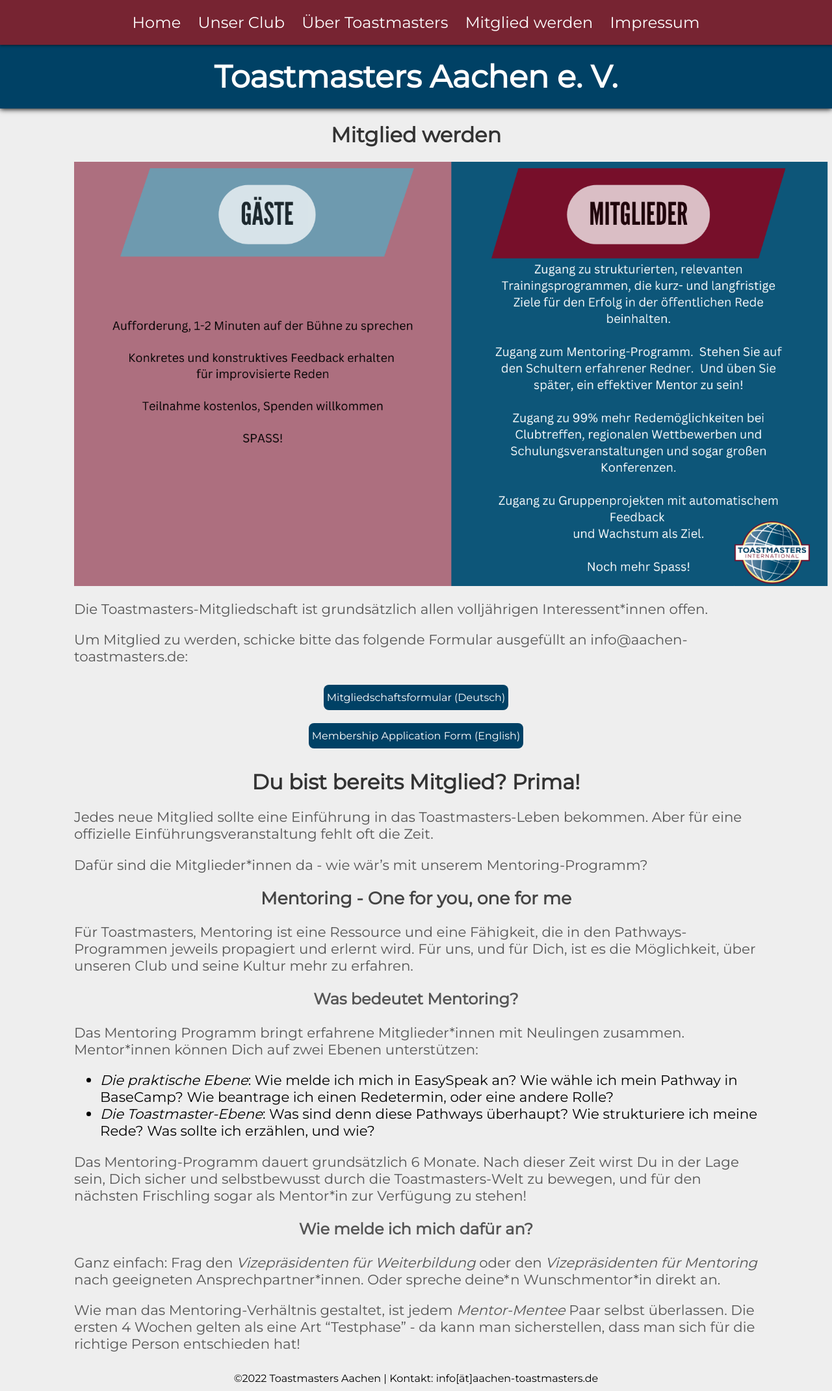
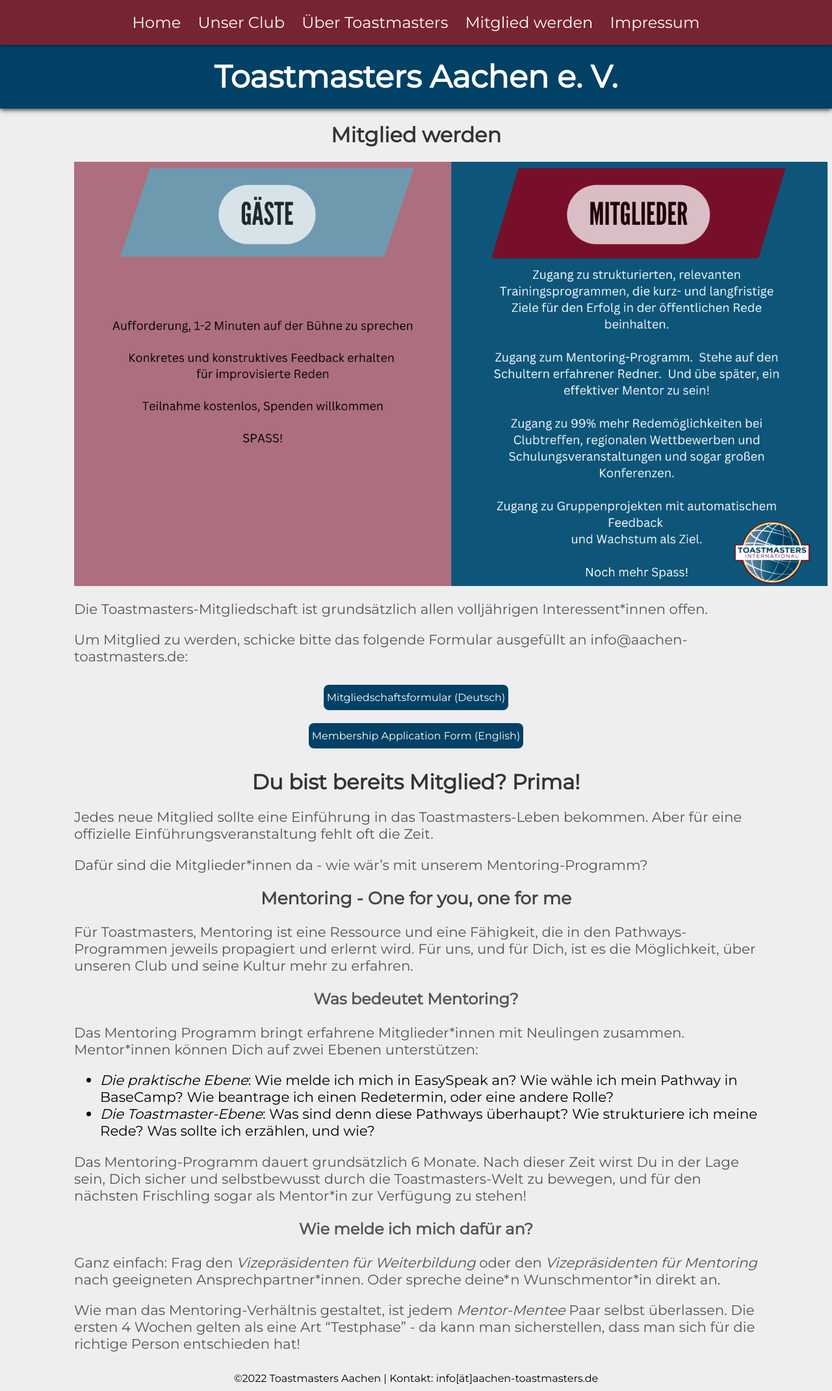
Before and after one commit to toastmasters-aachen/toastmasters-aachen.github.io, a Jekyll site: the page built from membership.md, in a window 1280 px wide. Shown: the whole page at 65% size. Built offline with Jekyll 4.4.1, drawn with Linux system fonts in a browser that asks for light colours.

Commit message:
Update membership.md

```diff
--- a/membership.md
+++ b/membership.md
@@ -4,7 +4,7 @@ layout: default
 
 # Mitglied werden
 
-<img src="/assets/images/DE_members_vs_guests_v1.png" width="1160" style="display: block; margin-left: auto; margin-right: auto;">
+<img src="/assets/images/DE_members_vs_guests_v1(1).png" width="1160" style="display: block; margin-left: auto; margin-right: auto;">
 
 
 Die Toastmasters-Mitgliedschaft ist grundsätzlich allen volljährigen Interessent*innen offen.
```
